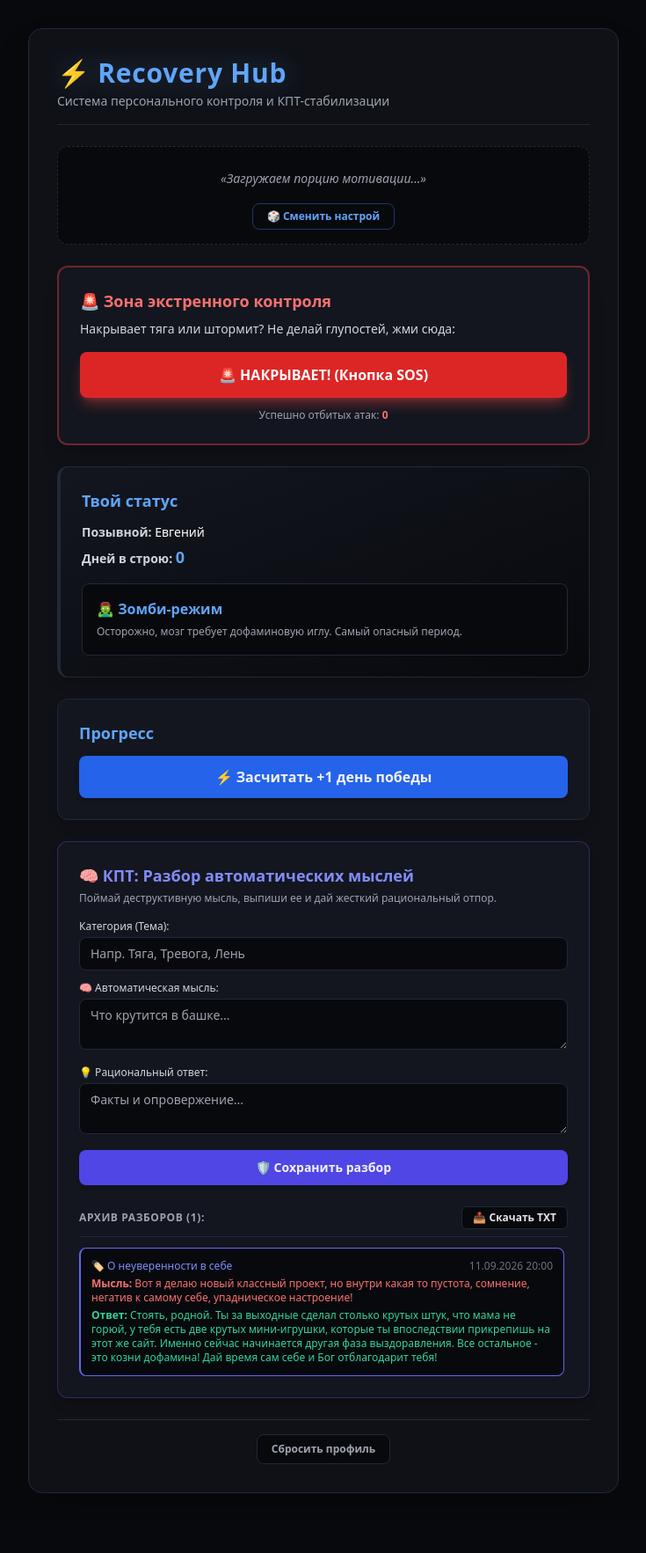
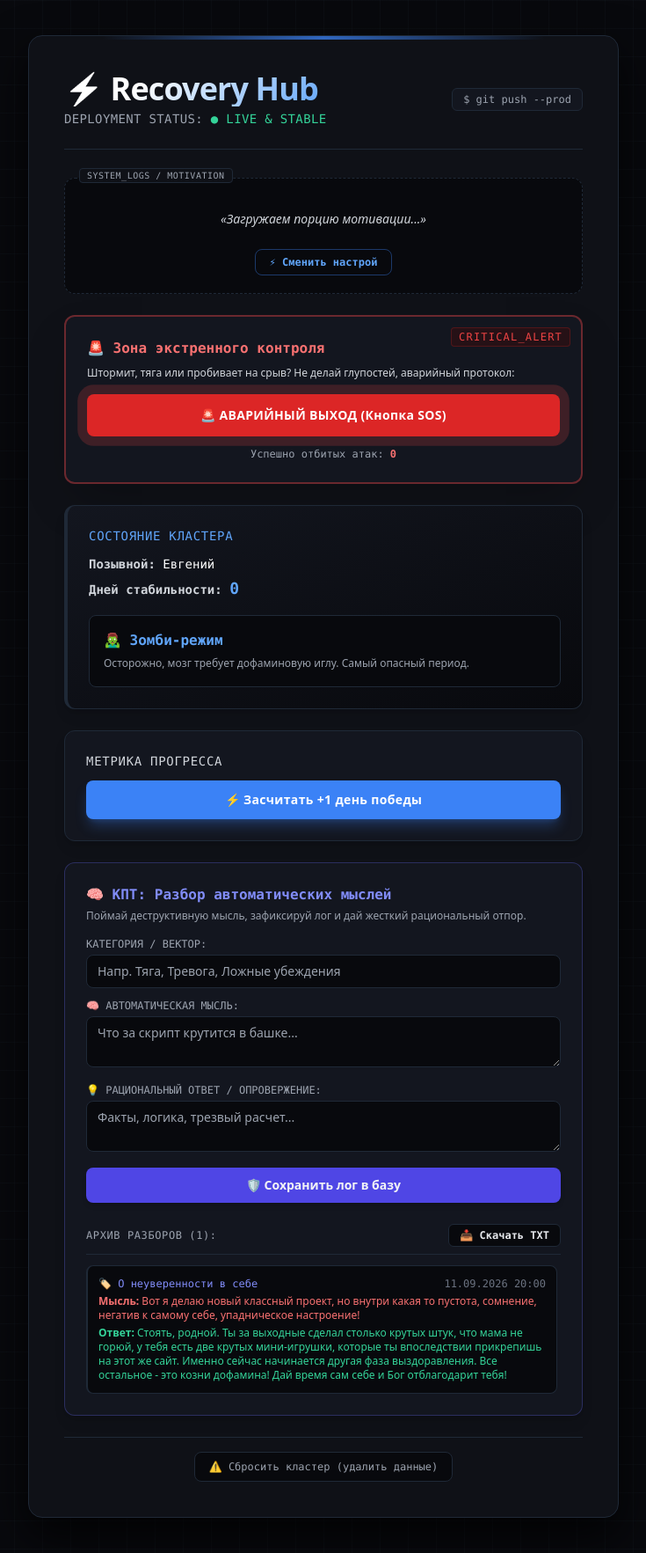
Before and after one commit to Frol78/recovery-hub, a Flask app: page / in a window 1280 px wide. Shown: the whole page at 88% size, without its empty margins (272-1007 px from the left). Before the commit the page ends 1697 px from the top, so only its background shows below. Run offline with Flask 3, Linux system fonts and the light colour scheme; data comes from the database, SQL or seed files in the repository; some libraries are stand-ins or nearby versions.

Commit message:
Apply Render Cloud style with electric blue gradient

```diff
--- a/templates/index.html
+++ b/templates/index.html
@@ -3,156 +3,190 @@
 <head>
 <meta charset="UTF-8">
 <meta name="viewport" content="width=device-width, initial-scale=1.0">
-<title>Recovery Hub — Production Grade</title>
-<!-- Подключаем Tailwind CSS через CDN -->
+<title>Recovery Hub — Cloud Infrastructure Style</title>
+<!-- Подключаем Tailwind CSS -->
 <script src="https://cdn.tailwindcss.com"></script>
 <script>
     tailwind.config = {
         theme: {
             extend: {
                 colors: {
-                    darkBg: '#08090D',
-                    cardBg: '#0F1117',
-                    cardInner: '#13161F',
-                    borderCol: '#1F2937',
-                    accentBlue: '#3B82F6',
-                    accentGlow: '#60A5FA',
+                    renderBg: '#08090D',
+                    renderCard: '#0F1117',
+                    renderInner: '#13161F',
+                    renderBorder: '#1F2937',
+                    electricBlue: '#3B82F6',
+                    electricGlow: '#60A5FA',
                 }
             }
         }
     }
 </script>
 <style>
+    /* Тонкий паттерн сетки на фоне, как у Render */
+    body {
+        background-color: #08090D;
+        background-image:
+            linear-gradient(to right, rgba(31, 41, 55, 0.15) 1px, transparent 1px),
+            linear-gradient(to bottom, rgba(31, 41, 55, 0.15) 1px, transparent 1px);
+        background-size: 32px 32px;
+    }
+
     @keyframes pulse-red {
         0% { box-shadow: 0 0 0 0 rgba(239, 68, 68, 0.7); }
         70% { box-shadow: 0 0 0 15px rgba(239, 68, 68, 0); }
         100% { box-shadow: 0 0 0 0 rgba(239, 68, 68, 0); }
+    }
     .sos-pulse { animation: pulse-red 2s infinite; }
-}
+
+    /* Градиентный текст в стиле Render (белый -> электрик-синий) */
+    .render-gradient-text {
+        background: linear-gradient(135deg, #FFFFFF 30%, #60A5FA 100%);
+        -webkit-background-clip: text;
+        -webkit-text-fill-color: transparent;
+    }
 </style>
 </head>
-<body class="bg-darkBg text-gray-100 font-sans min-h-screen py-8 px-4">
+<body class="text-gray-100 font-sans min-h-screen py-10 px-4">
 
-<div class="max-w-2xl mx-auto bg-cardBg p-6 sm:p-8 rounded-2xl shadow-2xl border border-borderCol">
+<div class="max-w-2xl mx-auto bg-renderCard p-6 sm:p-10 rounded-2xl shadow-[0_20px_50px_rgba(0,0,0,0.8)] border border-renderBorder relative overflow-hidden">
 
-    <!-- Шапка -->
-    <div class="mb-6 border-b border-borderCol pb-4">
-        <h1 class="text-3xl font-extrabold text-accentGlow tracking-wide drop-shadow-[0_0_15px_rgba(96,165,250,0.3)]">⚡ Recovery Hub</h1>
-        <p class="text-gray-400 text-sm mt-1">Система персонального контроля и КПТ-стабилизации</p>
+    <!-- Декоративное свечение сверху в стиле Render -->
+    <div class="absolute top-0 left-1/2 -translate-x-1/2 w-3/4 h-1 bg-gradient-to-r from-transparent via-electricBlue to-transparent opacity-75"></div>
+
+    <!-- Шапка в стиле Render -->
+    <div class="mb-8 pb-6 border-b border-renderBorder flex justify-between items-center">
+        <div>
+            <h1 class="text-3xl sm:text-4xl font-extrabold render-gradient-text tracking-tight">
+                ⚡ Recovery Hub
+            </h1>
+            <p class="text-gray-400 text-xs sm:text-sm mt-1 font-mono tracking-wide">DEPLOYMENT STATUS: <span class="text-emerald-400">● LIVE & STABLE</span></p>
+        </div>
+        <div class="hidden sm:block px-3 py-1 bg-renderInner border border-renderBorder rounded-md font-mono text-xs text-gray-400">
+            $ git push --prod
+        </div>
     </div>
 
     {% if not profile %}
-        <div class="bg-cardInner p-6 rounded-xl border border-borderCol shadow-lg">
-            <h2 class="text-xl font-bold text-accentGlow mb-4">Инициализация профиля</h2>
+        <div class="bg-renderInner p-6 sm:p-8 rounded-xl border border-renderBorder shadow-xl">
+            <h2 class="text-xl font-bold text-gray-100 mb-2">Инициализация окружения</h2>
+            <p class="text-xs text-gray-400 mb-6">Задай параметры для развертывания персональной системы контроля.</p>
+
             <form action="/create" method="POST" class="space-y-4">
                 <div>
-                    <label class="block text-sm font-medium text-gray-300 mb-1">Имя или позывной:</label>
-                    <input type="text" name="name" required placeholder="Братан"
-                           class="w-full px-4 py-3 bg-darkBg border border-borderCol rounded-lg text-gray-100 focus:outline-none focus:border-accentBlue focus:ring-1 focus:ring-accentBlue">
+                    <label class="block text-xs font-mono text-gray-400 uppercase mb-1">Позывной / Имя:</label>
+                    <input type="text" name="name" required placeholder="Оператор"
+                           class="w-full px-4 py-3 bg-renderBg border border-renderBorder rounded-lg text-gray-100 focus:outline-none focus:border-electricBlue focus:ring-1 focus:ring-electricBlue text-sm">
                 </div>
 
                 <div>
-                    <label class="block text-sm font-medium text-gray-300 mb-1">Дней без слива энергии (старт):</label>
+                    <label class="block text-xs font-mono text-gray-400 uppercase mb-1">Дней без срывов (Старт):</label>
                     <input type="number" name="days" min="0" value="0" required
-                           class="w-full px-4 py-3 bg-darkBg border border-borderCol rounded-lg text-gray-100 focus:outline-none focus:border-accentBlue focus:ring-1 focus:ring-accentBlue">
+                           class="w-full px-4 py-3 bg-renderBg border border-renderBorder rounded-lg text-gray-100 focus:outline-none focus:border-electricBlue focus:ring-1 focus:ring-electricBlue text-sm">
                 </div>
 
-                <button type="submit" class="w-full py-3 bg-accentBlue hover:bg-blue-600 font-bold rounded-lg shadow-lg shadow-blue-500/30 transition-all">
-                    Запустить систему 🚀
+                <button type="submit" class="w-full py-3.5 bg-white hover:bg-gray-200 text-gray-900 font-bold rounded-lg shadow-lg transition-all text-sm tracking-wide">
+                    Развернуть систему 🚀
                 </button>
             </form>
         </div>
     {% else %}
 
-        <!-- ЦИТАТЫ -->
-        <div class="bg-darkBg p-4 rounded-xl border border-dashed border-borderCol text-center mb-6">
-            <p id="quote-box" class="italic text-gray-400 text-sm min-h-[40px] flex items-center justify-center transition-opacity duration-200">
+        <!-- МОТИВАЦИЯ (В стиле облачного терминала) -->
+        <div class="bg-renderBg p-5 rounded-xl border border-dashed border-renderBorder text-center mb-6 relative">
+            <div class="absolute -top-3 left-4 px-2 bg-renderCard text-[10px] font-mono text-gray-400 uppercase tracking-wider border border-renderBorder rounded">
+                SYSTEM_LOGS / MOTIVATION
+            </div>
+            <p id="quote-box" class="italic text-gray-300 text-sm min-h-[44px] flex items-center justify-center transition-opacity duration-200 mt-1">
                 «Загружаем порцию мотивации...»
             </p>
-            <button onclick="changeQuote()" class="mt-2 px-4 py-1.5 text-xs font-semibold text-accentGlow border border-accentBlue/40 rounded-lg hover:bg-accentBlue/10 transition-all">
-                🎲 Сменить настрой
+            <button onclick="changeQuote()" class="mt-3 px-4 py-1.5 text-xs font-mono font-semibold text-electricGlow border border-electricBlue/40 rounded-lg hover:bg-electricBlue/10 transition-all">
+                ⚡ Сменить настрой
             </button>
         </div>
 
-        <!-- КНОПКА SOS -->
-        <div class="bg-cardInner p-6 rounded-xl border-2 border-red-500/40 shadow-xl mb-6">
-            <h2 class="text-lg font-bold text-red-400 mb-2">🚨 Зона экстренного контроля</h2>
-            <p class="text-sm text-gray-300 mb-4">Накрывает тяга или штормит? Не делай глупостей, жми сюда:</p>
+        <!-- КНОПКА SOS (Экстренный контроль) -->
+        <div class="bg-renderInner p-6 rounded-xl border-2 border-red-500/40 shadow-2xl mb-6 relative">
+            <div class="absolute top-3 right-3 text-red-500 font-mono text-xs uppercase tracking-widest bg-red-950/40 px-2 py-0.5 rounded border border-red-900/50">
+                CRITICAL_ALERT
+            </div>
+            <h2 class="text-base font-bold text-red-400 mb-2 font-mono">🚨 Зона экстренного контроля</h2>
+            <p class="text-xs text-gray-300 mb-4">Штормит, тяга или пробивает на срыв? Не делай глупостей, аварийный протокол:</p>
             <form action="/sos" method="GET">
-                <button type="submit" class="w-full py-3.5 bg-red-600 hover:bg-red-700 text-white font-bold rounded-lg sos-pulse transition-all shadow-lg shadow-red-500/40">
-                    🚨 НАКРЫВАЕТ! (Кнопка SOS)
+                <button type="submit" class="w-full py-3.5 bg-red-600 hover:bg-red-700 text-white font-bold rounded-lg sos-pulse transition-all shadow-lg shadow-red-500/40 text-sm tracking-wide">
+                    🚨 АВАРИЙНЫЙ ВЫХОД (Кнопка SOS)
                 </button>
             </form>
-            <p class="text-xs text-gray-400 text-center mt-3">Успешно отбитых атак: <strong class="text-red-400 font-bold">{{ profile.slips_avoided | default(0) }}</strong></p>
+            <p class="text-xs font-mono text-gray-400 text-center mt-3">Успешно отбитых атак: <strong class="text-red-400 font-bold">{{ profile.slips_avoided | default(0) }}</strong></p>
         </div>
 
-        <!-- СТАТУС -->
-        <div class="bg-gradient-to-br from-cardInner to-darkBg p-6 rounded-xl border-l-4 border-accentBlue border-t border-r border-b border-borderCol shadow-lg mb-6 relative overflow-hidden">
-            <h2 class="text-lg font-bold text-accentGlow mb-3">Твой статус</h2>
-            <div class="space-y-1 text-sm text-gray-300">
+        <!-- СТАТУС ПРОФИЛЯ -->
+        <div class="bg-gradient-to-br from-renderInner to-renderBg p-6 rounded-xl border-l-4 border-electricBlue border-t border-r border-b border-renderBorder shadow-lg mb-6 relative">
+            <h2 class="text-sm font-mono text-electricGlow uppercase tracking-wider mb-3">Состояние кластера</h2>
+            <div class="space-y-1 text-sm text-gray-300 font-mono">
                 <p><strong>Позывной:</strong> <span class="text-white">{{ profile.name }}</span></p>
-                <p><strong>Дней в строю:</strong> <span class="text-accentGlow font-bold text-lg">{{ profile.days }}</span></p>
+                <p><strong>Дней стабильности:</strong> <span class="text-electricGlow font-bold text-lg">{{ profile.days }}</span></p>
             </div>
 
-            <div class="mt-4 p-4 bg-darkBg rounded-lg border border-borderCol">
-                <span class="text-accentGlow font-bold text-base">{{ status.name }}</span>
-                <p class="text-xs text-gray-400 mt-1 leading-relaxed">{{ status.desc }}</p>
+            <div class="mt-4 p-4 bg-renderBg rounded-lg border border-renderBorder">
+                <span class="text-electricGlow font-bold text-base font-mono block mb-1">{{ status.name }}</span>
+                <p class="text-xs text-gray-400 leading-relaxed">{{ status.desc }}</p>
             </div>
         </div>
 
-        <!-- ДОБАВИТЬ ДЕНЬ -->
-        <div class="bg-cardInner p-6 rounded-xl border border-borderCol shadow-lg mb-6">
-            <h2 class="text-lg font-bold text-accentGlow mb-3">Прогресс</h2>
+        <!-- ПРОГРЕСС (+1 день) -->
+        <div class="bg-renderInner p-6 rounded-xl border border-renderBorder shadow-lg mb-6">
+            <h2 class="text-sm font-mono text-gray-300 uppercase tracking-wider mb-3">Метрика прогресса</h2>
             <form action="/update" method="POST">
                 <input type="hidden" name="add_days" value="1">
-                <button type="submit" class="w-full py-3 bg-blue-600 hover:bg-blue-700 font-bold rounded-lg shadow-md transition-all">
+                <button type="submit" class="w-full py-3 bg-electricBlue hover:bg-blue-600 text-white font-bold rounded-lg shadow-lg shadow-blue-500/30 transition-all text-sm tracking-wide">
                     ⚡ Засчитать +1 день победы
                 </button>
             </form>
         </div>
 
         <!-- КПТ РАЗБОРЫ -->
-        <div class="bg-cardInner p-6 rounded-xl border border-indigo-500/30 shadow-lg mb-6">
-            <h2 class="text-lg font-bold text-indigo-400 mb-1">🧠 КПТ: Разбор автоматических мыслей</h2>
-            <p class="text-xs text-gray-400 mb-4">Поймай деструктивную мысль, выпиши ее и дай жесткий рациональный отпор.</p>
+        <div class="bg-renderInner p-6 rounded-xl border border-indigo-500/30 shadow-lg mb-6">
+            <h2 class="text-base font-bold text-indigo-400 mb-1 font-mono">🧠 КПТ: Разбор автоматических мыслей</h2>
+            <p class="text-xs text-gray-400 mb-4">Поймай деструктивную мысль, зафиксируй лог и дай жесткий рациональный отпор.</p>
 
             <form action="/add_cbt" method="POST" class="space-y-3">
                 <div>
-                    <label class="block text-xs font-medium text-gray-300 mb-1">Категория (Тема):</label>
-                    <input type="text" name="category" required placeholder="Напр. Тяга, Тревога, Лень"
-                           class="w-full px-3 py-2 bg-darkBg border border-borderCol rounded-lg text-sm text-gray-100 focus:outline-none focus:border-indigo-500">
+                    <label class="block text-xs font-mono text-gray-400 uppercase mb-1">Категория / Вектор:</label>
+                    <input type="text" name="category" required placeholder="Напр. Тяга, Тревога, Ложные убеждения"
+                           class="w-full px-3 py-2 bg-renderBg border border-renderBorder rounded-lg text-sm text-gray-100 focus:outline-none focus:border-indigo-500">
                 </div>
 
                 <div>
-                    <label class="block text-xs font-medium text-gray-300 mb-1">🧠 Автоматическая мысль:</label>
-                    <textarea name="automatic_thought" rows="2" required placeholder="Что крутится в башке..."
-                              class="w-full px-3 py-2 bg-darkBg border border-borderCol rounded-lg text-sm text-gray-100 focus:outline-none focus:border-indigo-500"></textarea>
+                    <label class="block text-xs font-mono text-gray-400 uppercase mb-1">🧠 Автоматическая мысль:</label>
+                    <textarea name="automatic_thought" rows="2" required placeholder="Что за скрипт крутится в башке..."
+                              class="w-full px-3 py-2 bg-renderBg border border-renderBorder rounded-lg text-sm text-gray-100 focus:outline-none focus:border-indigo-500"></textarea>
                 </div>
 
                 <div>
-                    <label class="block text-xs font-medium text-gray-300 mb-1">💡 Рациональный ответ:</label>
-                    <textarea name="rational_response" rows="2" required placeholder="Факты и опровержение..."
-                              class="w-full px-3 py-2 bg-darkBg border border-borderCol rounded-lg text-sm text-gray-100 focus:outline-none focus:border-indigo-500"></textarea>
+                    <label class="block text-xs font-mono text-gray-400 uppercase mb-1">💡 Рациональный ответ / Опровержение:</label>
+                    <textarea name="rational_response" rows="2" required placeholder="Факты, логика, трезвый расчет..."
+                              class="w-full px-3 py-2 bg-renderBg border border-renderBorder rounded-lg text-sm text-gray-100 focus:outline-none focus:border-indigo-500"></textarea>
                 </div>
 
                 <button type="submit" class="w-full py-2.5 bg-indigo-600 hover:bg-indigo-700 font-bold text-sm rounded-lg shadow-md transition-all">
-                    🛡️ Сохранить разбор
+                    🛡️ Сохранить лог в базу
                 </button>
             </form>
 
             {% if cbt_records %}
                 <div class="mt-6">
-                    <div class="flex justify-between items-center border-b border-borderCol pb-2 mb-3">
-                        <h3 class="text-xs font-bold text-gray-400 uppercase tracking-wider">Архив разборов ({{ cbt_records|length }}):</h3>
-                        <a href="/export_cbt" class="px-3 py-1 bg-darkBg hover:bg-borderCol text-gray-200 rounded-md text-xs font-semibold border border-borderCol transition-all">
+                    <div class="flex justify-between items-center border-b border-renderBorder pb-2 mb-3">
+                        <h3 class="text-xs font-mono text-gray-400 uppercase tracking-wider">Архив разборов ({{ cbt_records|length }}):</h3>
+                        <a href="/export_cbt" class="px-3 py-1 bg-renderBg hover:bg-renderBorder text-gray-200 rounded-md text-xs font-mono font-semibold border border-renderBorder transition-all">
                             📥 Скачать TXT
                         </a>
                     </div>
 
                     <div class="space-y-3 max-h-80 overflow-y-auto pr-1">
                         {% for r in cbt_records %}
-                            <div class="bg-darkBg p-3 rounded-lg border-l-2 border-indigo-500 border-t border-r border-b border-borderCol text-xs">
-                                <div class="flex justify-between text-indigo-400 mb-1 font-medium">
+                            <div class="bg-renderBg p-3 rounded-lg border-l-2 border-indigo-500 border-t border-r border-b border-renderBorder text-xs">
+                                <div class="flex justify-between text-indigo-400 mb-1 font-mono">
                                     <span>🏷️ {{ r.category }}</span>
                                     <span class="text-gray-500">{{ r.date }}</span>
                                 </div>
@@ -166,10 +200,10 @@
         </div>
 
         <!-- СБРОС -->
-        <div class="text-center pt-4 border-t border-borderCol">
+        <div class="text-center pt-4 border-t border-renderBorder">
             <form action="/reset" method="POST" onsubmit="return confirm('Точно сбросить весь прогресс и архив разборов?');">
-                <button type="submit" class="px-4 py-2 bg-darkBg hover:bg-red-950/30 text-gray-400 hover:text-red-400 border border-borderCol hover:border-red-900/50 rounded-lg text-xs font-semibold transition-all">
-                    Сбросить профиль
+                <button type="submit" class="px-4 py-2 bg-renderBg hover:bg-red-950/30 text-gray-400 hover:text-red-400 border border-renderBorder hover:border-red-900/50 rounded-lg text-xs font-mono transition-all">
+                    ⚠️ Сбросить кластер (удалить данные)
                 </button>
             </form>
         </div>
```
